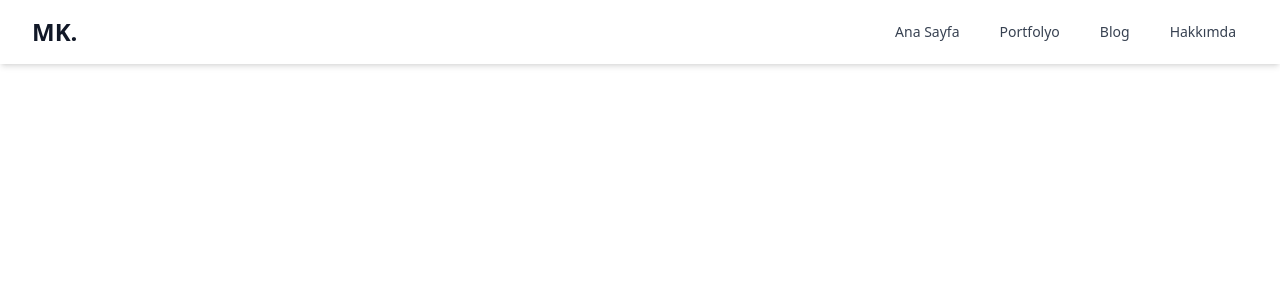
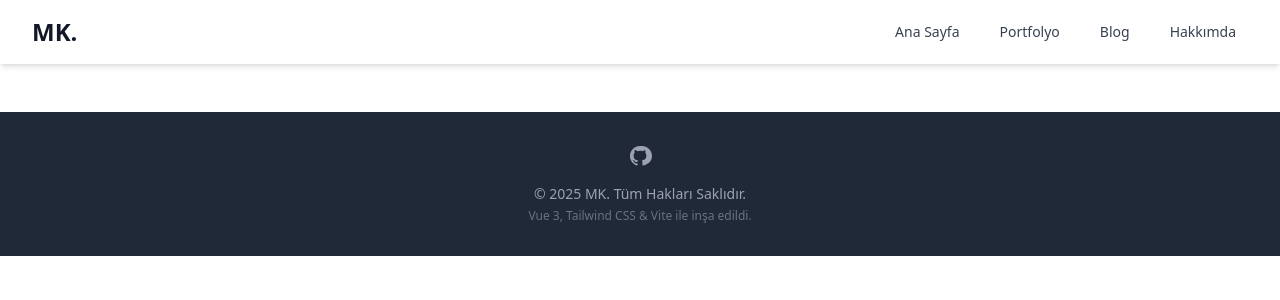
Before and after one commit to Mustaffa1/mk-portfolio-blog, a Vue app: page /blog/1 in a window 1280 px wide. Shown: the top 300 px of the page. Built offline with nearby package versions, Linux system fonts and the light colour scheme.

Commit message:
feat: Footer component added to complete site structure

```diff
--- a/src/App.vue
+++ b/src/App.vue
@@ -1,9 +1,13 @@
 <template>
   <TheHeader />
+
   <router-view />
-   </template>
+
+  <TheFooter />
+</template>
 
 <script setup>
-  // TheHeader component'ini içeri aktar
   import TheHeader from './components/TheHeader.vue';
+  // TheFooter component'ini içeri aktar
+  import TheFooter from './components/TheFooter.vue';
 </script>
--- /dev/null
+++ b/src/components/TheFooter.vue
@@ -0,0 +1,26 @@
+<template>
+  <footer class="bg-gray-800 text-white mt-12 py-8">
+    <div class="max-w-7xl mx-auto px-4 sm:px-6 lg:px-8 text-center">
+
+      <div class="flex justify-center space-x-6 mb-4">
+        <a href="https://github.com/Mustaffa1" target="_blank" class="text-gray-400 hover:text-white transition">
+          <svg class="h-6 w-6" fill="currentColor" viewBox="0 0 24 24" aria-hidden="true">
+            <path fill-rule="evenodd" d="M12 2C6.477 2 2 6.484 2 12.017c0 4.425 2.865 8.18 6.839 9.504.5.092.682-.217.682-.483 0-.237-.008-.887-.013-1.745-2.782.604-3.37-1.341-3.37-1.341-.454-1.157-1.11-1.464-1.11-1.464-.908-.62.069-.607.069-.607 1.001.071 1.531 1.032 1.531 1.032.892 1.529 2.341 1.089 2.91.833.09-.645.349-1.089.635-1.337-2.22-.253-4.555-1.111-4.555-4.943 0-1.096.394-1.989 1.031-2.695-.103-.253-.448-1.272.098-2.651 0 0 .84-.27 2.75 1.026A9.564 9.564 0 0112 6.844c.85.004 1.7.126 2.47.369 1.91-1.296 2.748-1.026 2.748-1.026.546 1.379.201 2.398.098 2.651.64.706 1.03 1.599 1.03 2.695 0 3.841-2.339 4.686-4.566 4.935.359.307.678.917.678 1.846 0 1.334-.012 2.41-.012 2.73 0 .267.18.586.688.482C21.137 20.19 24 16.435 24 12.017 24 6.484 19.522 2 14 2h-2z" clip-rule="evenodd" />
+          </svg>
+        </a>
+        </div>
+
+      <p class="text-sm text-gray-400">
+        &copy; {{ new Date().getFullYear() }} MK. Tüm Hakları Saklıdır.
+      </p>
+
+      <p class="text-xs mt-1 text-gray-500">
+        Vue 3, Tailwind CSS & Vite ile inşa edildi.
+      </p>
+    </div>
+  </footer>
+</template>
+
+<script setup>
+  // Script kısmı boş kalabilir
+</script>
```
